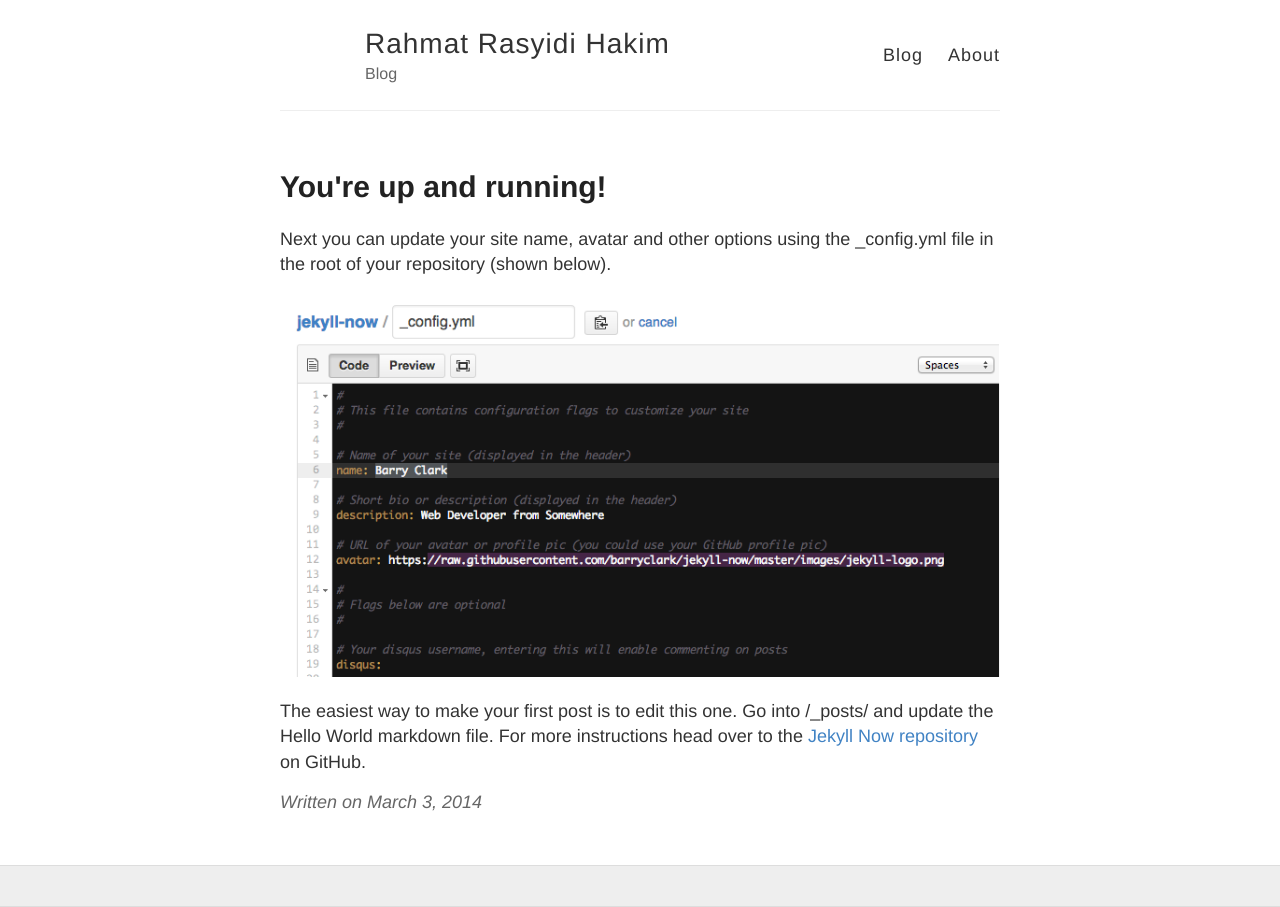
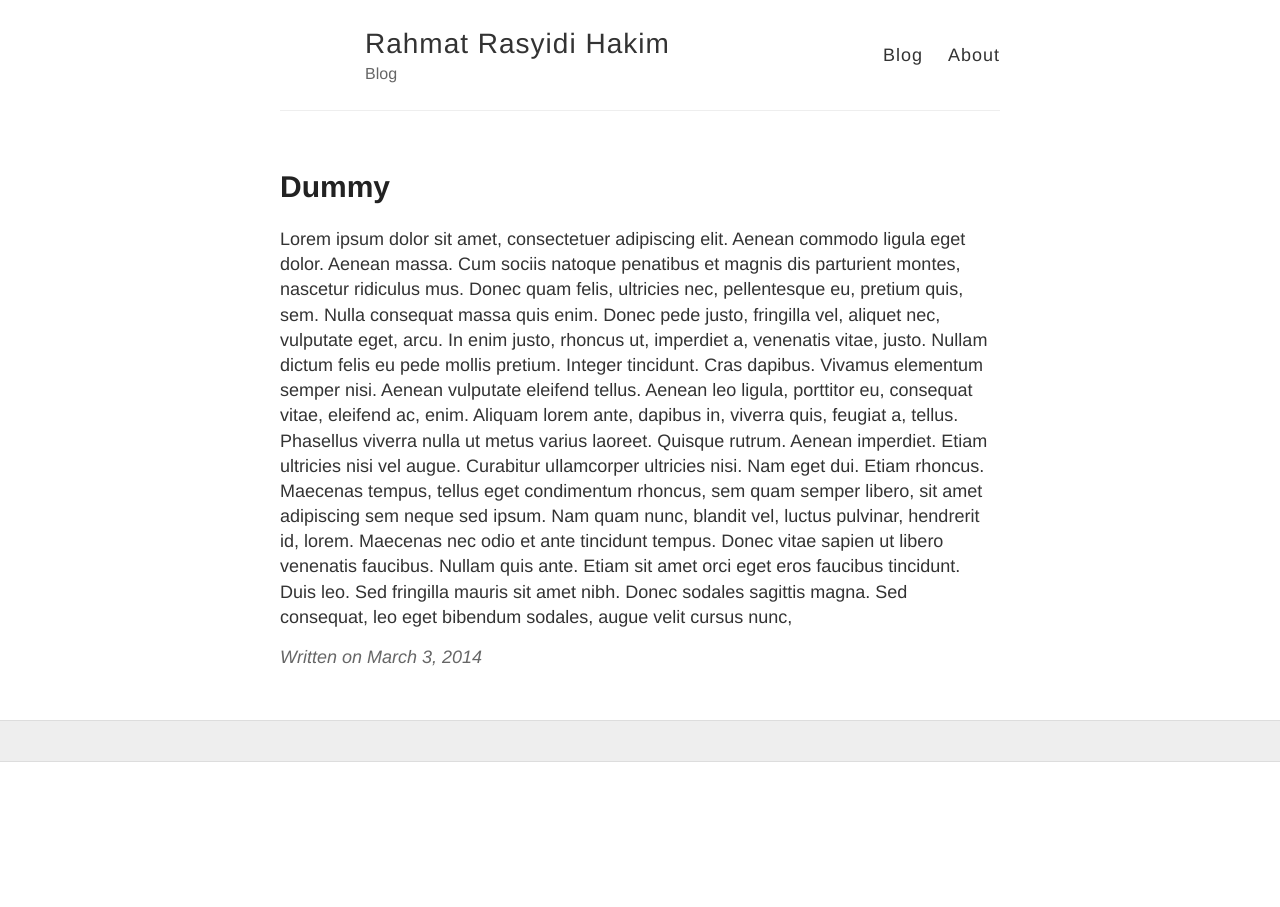
Before and after one commit to hkhkdkk/blog, a Jekyll site: the page built from _posts/2014-3-3-Hello-World.md, in a window 1280 px wide. Built offline with Jekyll 4.4.1, drawn with Linux system fonts in a browser that asks for light colours; Markdown is read by kramdown in place of the engine named in the settings.

Commit message:
Update 2014-3-3-Hello-World.md

```diff
--- a/_posts/2014-3-3-Hello-World.md
+++ b/_posts/2014-3-3-Hello-World.md
@@ -1,10 +1,6 @@
 ---
 layout: post
-title: You're up and running!
+title: Dummy
 ---
 
-Next you can update your site name, avatar and other options using the _config.yml file in the root of your repository (shown below).
-
-![_config.yml]({{ site.baseurl }}/images/config.png)
-
-The easiest way to make your first post is to edit this one. Go into /_posts/ and update the Hello World markdown file. For more instructions head over to the [Jekyll Now repository](https://github.com/barryclark/jekyll-now) on GitHub.
+Lorem ipsum dolor sit amet, consectetuer adipiscing elit. Aenean commodo ligula eget dolor. Aenean massa. Cum sociis natoque penatibus et magnis dis parturient montes, nascetur ridiculus mus. Donec quam felis, ultricies nec, pellentesque eu, pretium quis, sem. Nulla consequat massa quis enim. Donec pede justo, fringilla vel, aliquet nec, vulputate eget, arcu. In enim justo, rhoncus ut, imperdiet a, venenatis vitae, justo. Nullam dictum felis eu pede mollis pretium. Integer tincidunt. Cras dapibus. Vivamus elementum semper nisi. Aenean vulputate eleifend tellus. Aenean leo ligula, porttitor eu, consequat vitae, eleifend ac, enim. Aliquam lorem ante, dapibus in, viverra quis, feugiat a, tellus. Phasellus viverra nulla ut metus varius laoreet. Quisque rutrum. Aenean imperdiet. Etiam ultricies nisi vel augue. Curabitur ullamcorper ultricies nisi. Nam eget dui. Etiam rhoncus. Maecenas tempus, tellus eget condimentum rhoncus, sem quam semper libero, sit amet adipiscing sem neque sed ipsum. Nam quam nunc, blandit vel, luctus pulvinar, hendrerit id, lorem. Maecenas nec odio et ante tincidunt tempus. Donec vitae sapien ut libero venenatis faucibus. Nullam quis ante. Etiam sit amet orci eget eros faucibus tincidunt. Duis leo. Sed fringilla mauris sit amet nibh. Donec sodales sagittis magna. Sed consequat, leo eget bibendum sodales, augue velit cursus nunc,
```
